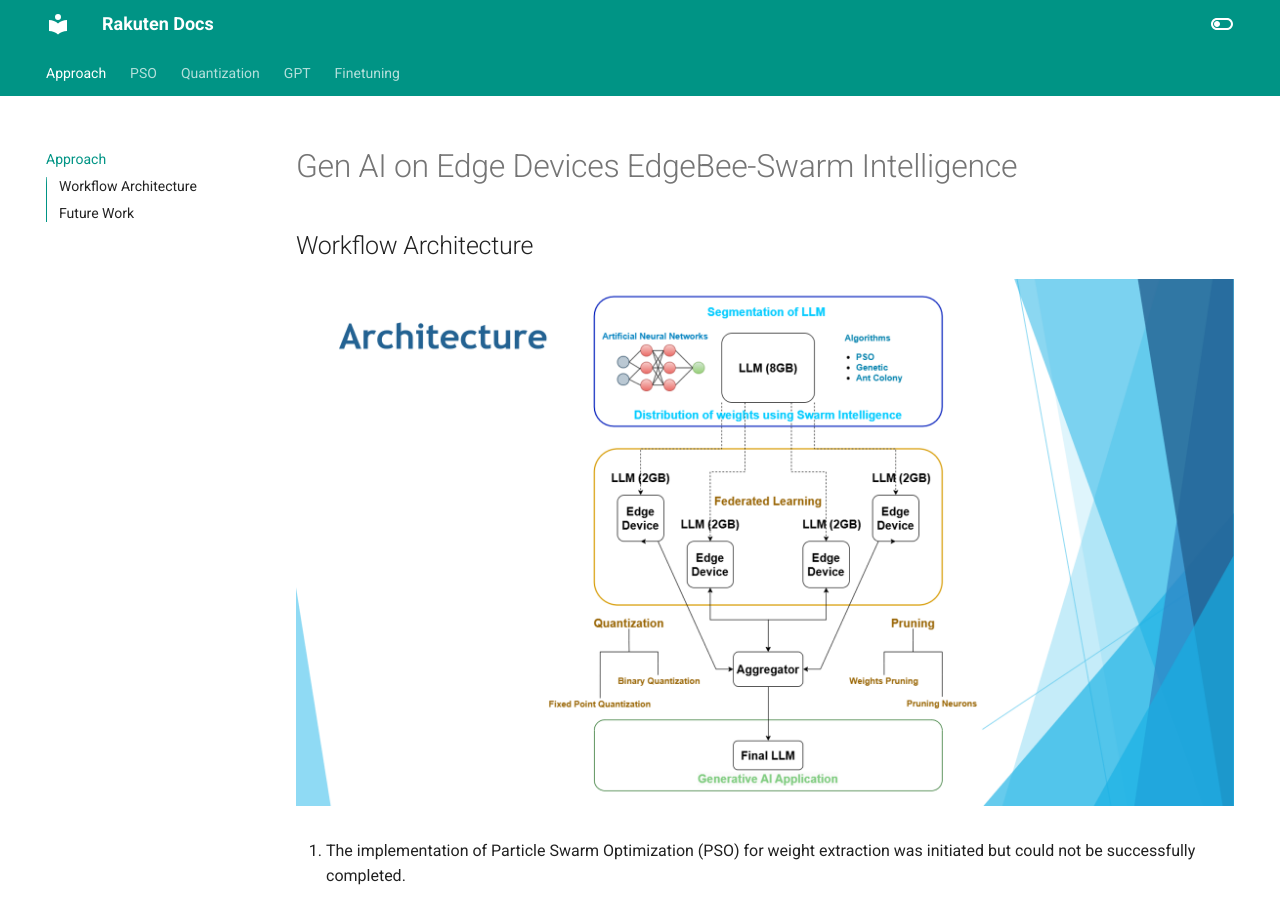
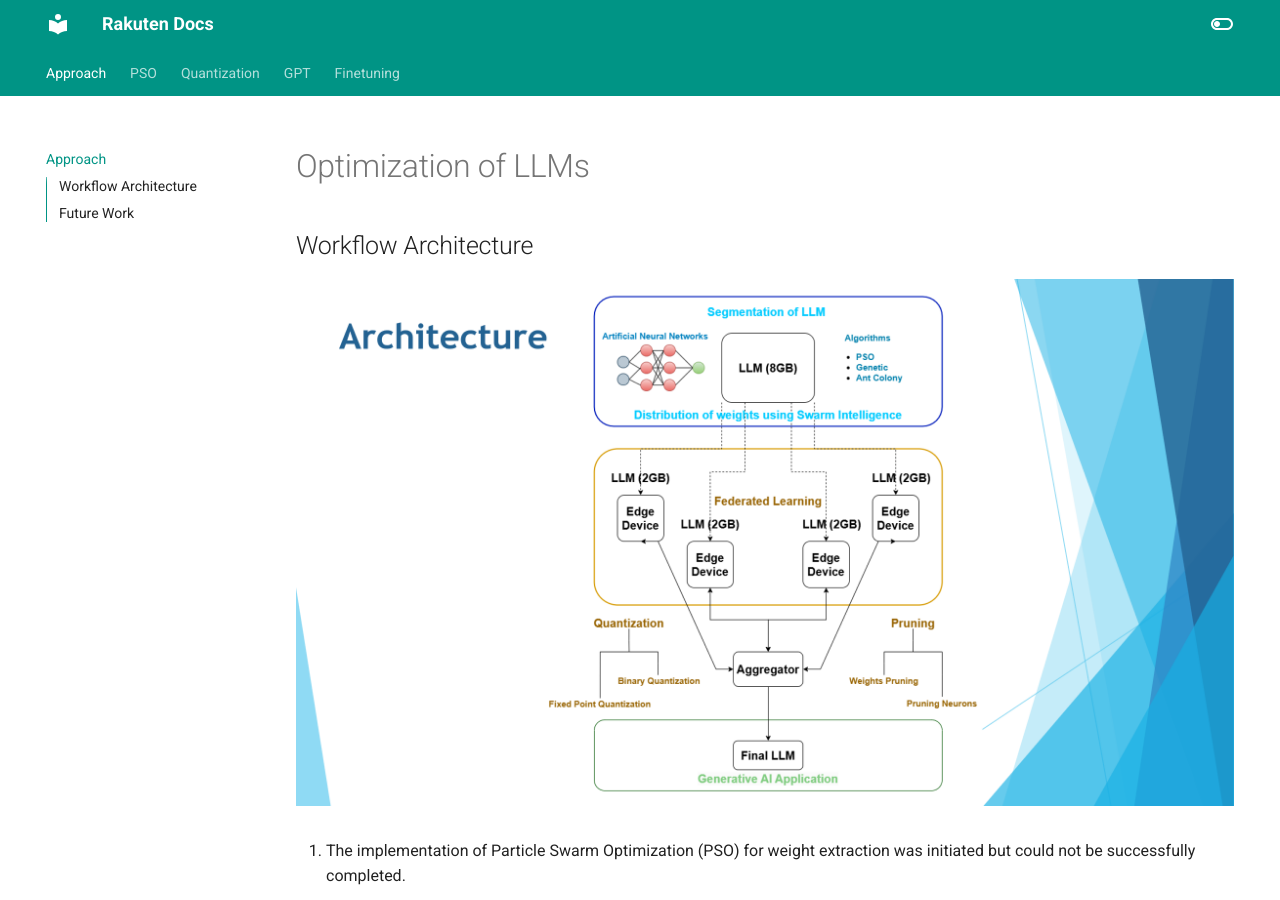
Before and after one commit to iamrajharshit/ProjectRakuten, an MkDocs documentation site: the page built from docs/index.md, in a window 1280 px wide and 900 px high. Built offline with MkDocs 1.6.1 and Material for MkDocs 9.7.7, drawn with Linux system fonts in a browser that asks for light colours.

Commit message:
Update the project name

```diff
--- a/docs/index.md
+++ b/docs/index.md
@@ -1,4 +1,4 @@
-# Gen AI on Edge Devices EdgeBee-Swarm Intelligence
+# Optimization of LLMs
 
 
 ## Workflow Architecture
```
